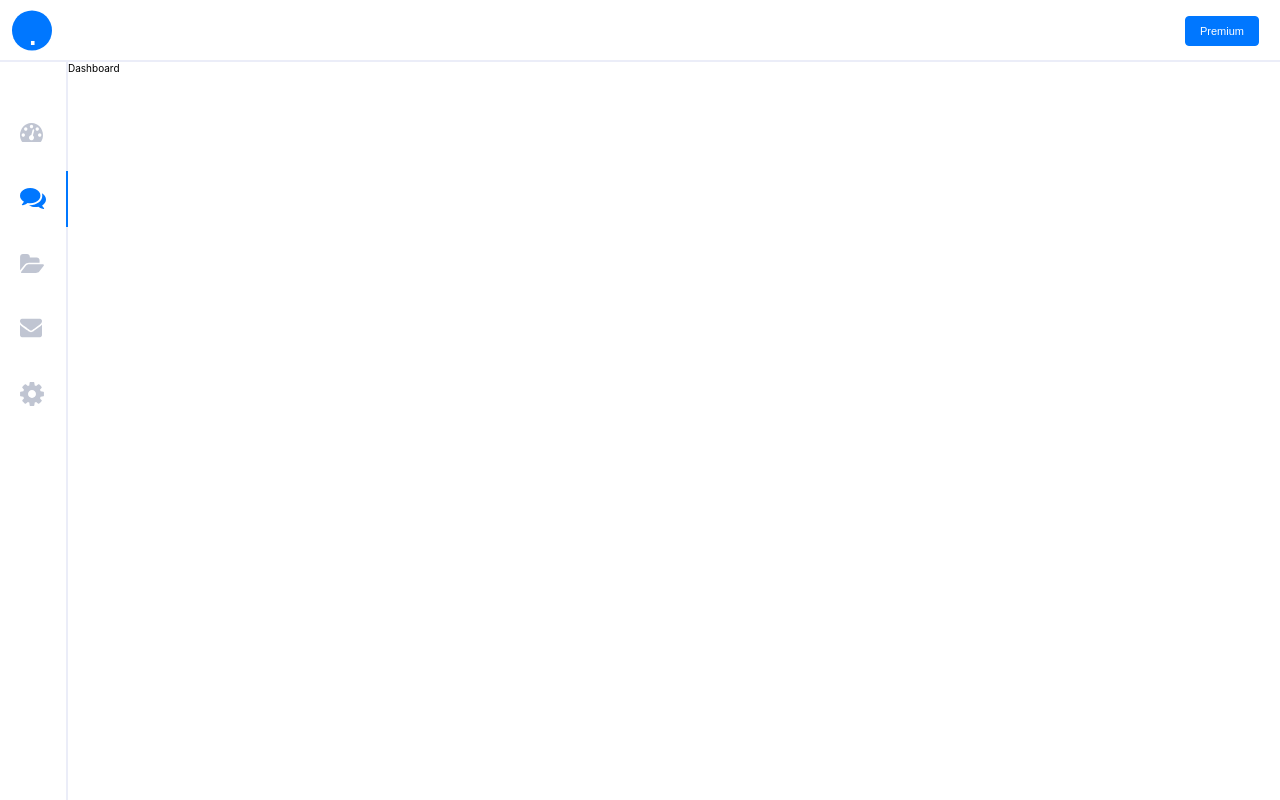
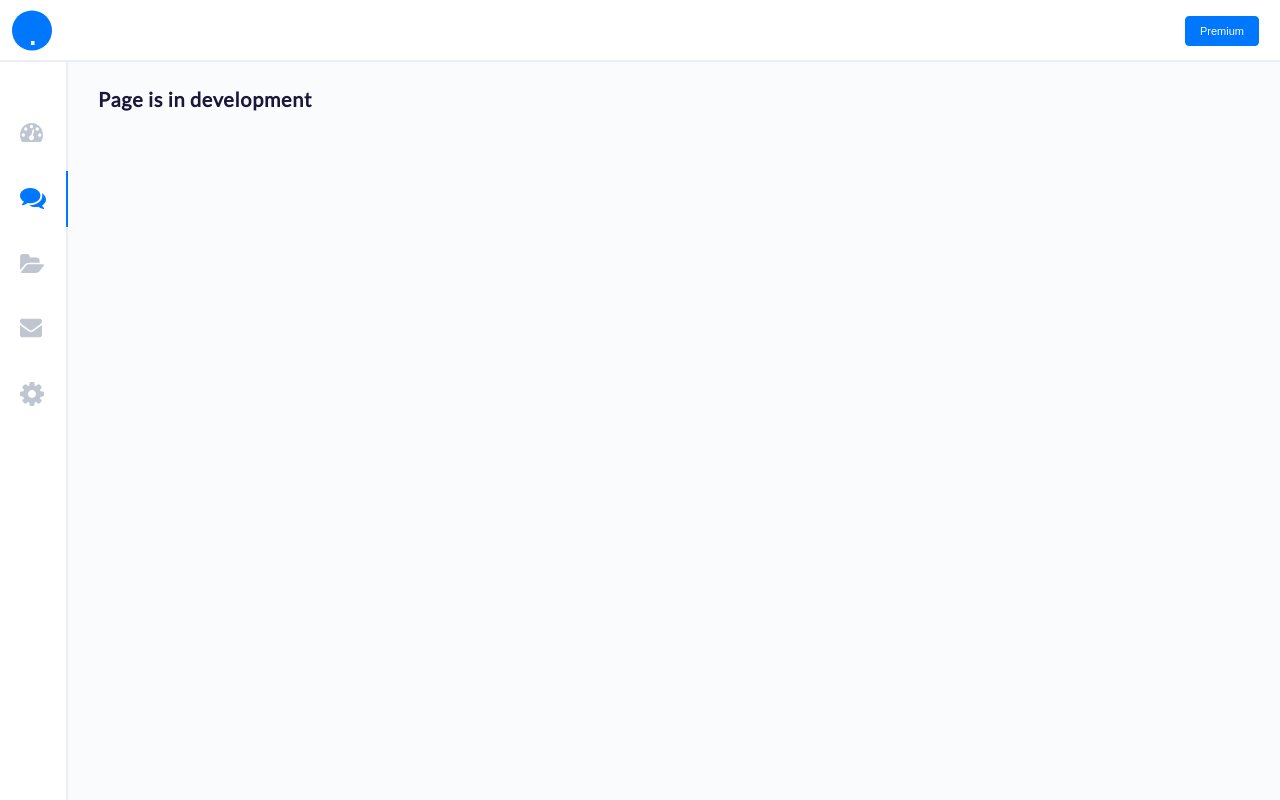
Before and after one commit to An1mus/react-ui, a React (Create React App) app: page /chat in a window 1280 px wide. Built offline with nearby package versions, Linux system fonts and the light colour scheme.

Commit message:
Pages structure

```diff
--- a/src/components/App.css
+++ b/src/components/App.css
@@ -1,9 +1,28 @@
 @import url('https://fonts.googleapis.com/css?family=Lato&display=swap');
 
-/*#ebedf8*/
+html, body, div, span, applet, object, iframe,
+h1, h2, h3, h4, h5, h6, p, blockquote, pre,
+a, abbr, acronym, address, big, cite, code,
+del, dfn, em, img, ins, kbd, q, s, samp,
+small, strike, strong, sub, sup, tt, var,
+b, u, i, center,
+dl, dt, dd, ol, ul, li,
+fieldset, form, label, legend,
+table, caption, tbody, tfoot, thead, tr, th, td,
+article, aside, canvas, details, embed,
+figure, figcaption, footer, header, hgroup,
+menu, nav, output, ruby, section, summary,
+time, mark, audio, video {
+    margin: 0;
+    padding: 0;
+    border: 0;
+    font: inherit;
+    vertical-align: baseline;
+}
 
 :root{
-    --main-font-color: #354052;
+    --main-font-color: #1a173b;
+    --main-table-font-color: #354052;
     --light-font-color: #8a96a0;
     --white-font-color: #ffffff;
 
--- /dev/null
+++ b/src/components/common/typography/index.tsx
@@ -0,0 +1,3 @@
+import Heading2 from './mainh2';
+
+export {Heading2};
--- /dev/null
+++ b/src/components/common/typography/mainh2.tsx
@@ -0,0 +1,24 @@
+import React from 'react';
+import styled from 'styled-components';
+
+const Container = styled.h2`
+  font-size: 2rem;
+  font-weight: bold;
+  font-stretch: normal;
+  font-style: normal;
+  line-height: normal;
+  letter-spacing: 0.07rem;
+  color: var(--main-font-color);
+`;
+
+interface Props {
+    text: string;
+}
+
+const Heading2 = ({text}: Props) => {
+    return (
+        <Container>{text}</Container>
+    )
+};
+
+export default Heading2;
--- a/src/components/dashboard/index.tsx
+++ b/src/components/dashboard/index.tsx
@@ -1,10 +1,18 @@
 import React from 'react';
+import styled from 'styled-components';
+import {Heading2} from '../common/typography';
+
+const DashboardContainer = styled.div`
+    background-color: var(--main-background-color);
+    padding: 2.5rem 3rem;
+    width: 100%;
+`;
 
 const Dashboard = () => {
     return (
-        <>
-            Dashboard
-        </>
+        <DashboardContainer>
+            <Heading2 text={'Data overview'}/>
+        </DashboardContainer>
     )
 };
 
--- /dev/null
+++ b/src/components/indev/index.tsx
@@ -0,0 +1,19 @@
+import React from 'react';
+import styled from 'styled-components';
+import { Heading2 } from '../common/typography';
+
+const ComponentContainer = styled.div`
+    background-color: var(--main-background-color);
+    padding: 2.5rem 3rem;
+    width: 100%;
+`;
+
+const InDevelopment = () => {
+    return (
+        <ComponentContainer>
+            <Heading2 text={'Page is in development'}/>
+        </ComponentContainer>
+    )
+};
+
+export default InDevelopment;
--- /dev/null
+++ b/src/components/notfound/index.tsx
@@ -0,0 +1,19 @@
+import React from 'react';
+import styled from 'styled-components';
+import { Heading2 } from '../common/typography';
+
+const ComponentContainer = styled.div`
+    background-color: var(--main-background-color);
+    padding: 2.5rem 3rem;
+    width: 100%;
+`;
+
+const NotFound = () => {
+    return (
+        <ComponentContainer>
+            <Heading2 text={'Page not found'}/>
+        </ComponentContainer>
+    )
+};
+
+export default NotFound;
--- a/src/components/routes/index.tsx
+++ b/src/components/routes/index.tsx
@@ -4,6 +4,8 @@ import { Route, Router, Switch } from 'react-router-dom';
 import { history } from '../../commons';
 import Nav from '../common/nav';
 import Dashboard from '../dashboard';
+import NotFound from '../notfound';
+import InDevelopment from '../indev';
 
 const AppContainer = styled.div`
     display: flex;
@@ -16,10 +18,11 @@ const Routes = () => (
             <Nav/>
             <Switch>
                 <Route exact path={'/'} component={Dashboard}/>
-                <Route exact path={'/chat'} component={Dashboard}/>
-                <Route exact path={'/files'} component={Dashboard}/>
-                <Route exact path={'/mail'} component={Dashboard}/>
-                <Route exact path={'/settings'} component={Dashboard}/>
+                <Route exact path={'/chat'} component={InDevelopment}/>
+                <Route exact path={'/files'} component={InDevelopment}/>
+                <Route exact path={'/mail'} component={InDevelopment}/>
+                <Route exact path={'/settings'} component={InDevelopment}/>
+                <Route path={'*'} component={NotFound}/>
             </Switch>
         </AppContainer>
     </Router>
```
